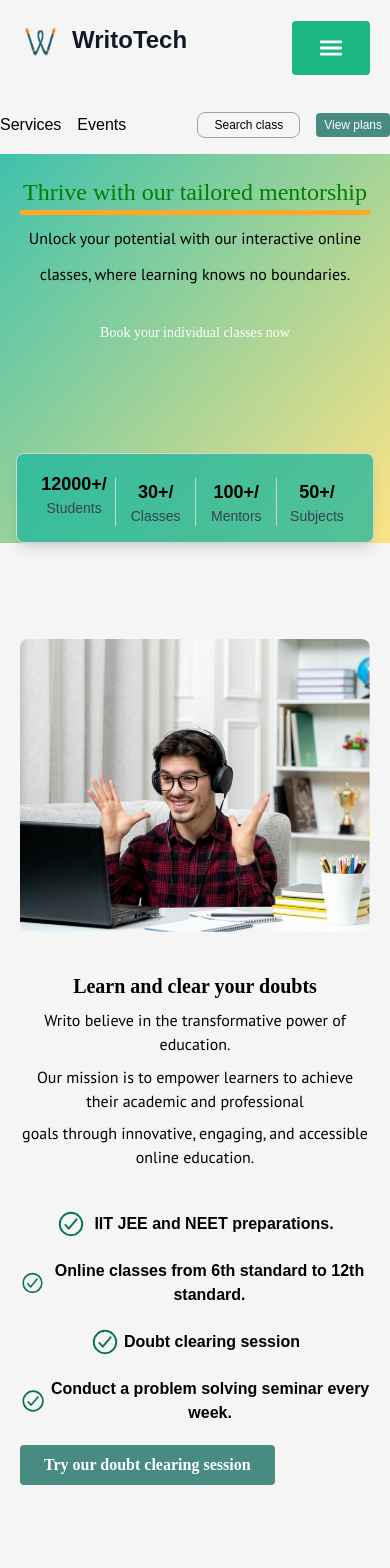
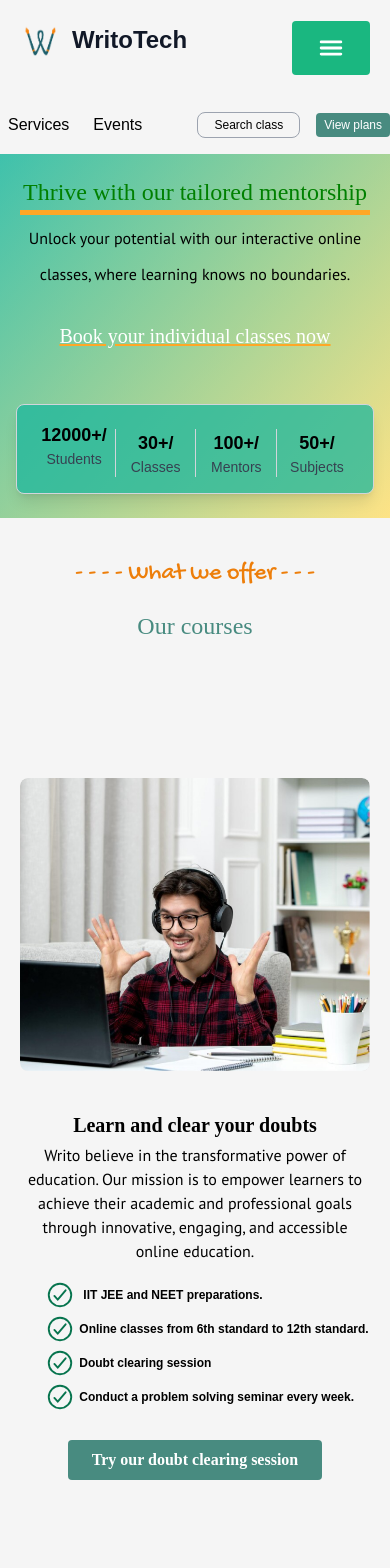
Before and after one commit to Writo03/Writo-Education-Frontend, a React (Create React App) app in the folder client/: page / in a window 390 px wide. Shown: the top 1568 px of the page. Built offline with nearby package versions, Linux system fonts and the light colour scheme; a web font is replaced by a local one.

Commit message:
responsiveness in the home page

```diff
--- a/client/src/Components/About.jsx
+++ b/client/src/Components/About.jsx
@@ -1,13 +1,13 @@
-import React from 'react';
-import topImage from '../assets/image1.png';
-import bottomImage from '../assets/image2.png';
+import React from "react";
+import topImage from "../assets/image1.png";
+import bottomImage from "../assets/image2.png";
 import { IoCheckmarkCircleOutline } from "react-icons/io5";
-import { Link } from 'react-router-dom';
+import { Link } from "react-router-dom";
 
 const About = () => {
   return (
-    <section className="text-gray-600 body-font">
-      <div className="container px-5 py-24 mx-auto flex flex-wrap">
+    <section className="text-gray-600 body-font flex justify-center items-center">
+      <div className="container px-5 py-24 mx-auto flex flex-wrap justify-center items-center">
         <div className="lg:w-1/2 w-full mb-10 lg:mb-0 rounded-lg overflow-hidden relative">
           <div className="relative w-full md:w-1/2 flex flex-col gap-4">
             <div className="relative">
@@ -26,43 +26,65 @@ const About = () => {
             </div>
           </div>
         </div>
-        <div className="flex flex-col flex-wrap lg:py-6 -mb-10 lg:w-1/2 lg:pl-12 lg:text-left text-center">
-          <div className="flex flex-col mb-10 lg:items-start items-center">
+        <div className="flex lg:items-start items-center flex-col flex-wrap lg:py-6 -mb-10 lg:w-1/2 lg:pl-12 lg:text-left text-center">
+          <div className="flex flex-col mb-4 md:mb-6 lg:mb-8 lg:items-start items-center">
             <div className="text-xl item3 text-black font-extrabold">
               Learn and clear your doubts
             </div>
-            <a className="mt-2 text-black item2 text-medium" style={{ display: 'block', marginBottom: '1px' }}>
-              Writo believe in the transformative power of education.
-            </a>
-            <a className="mt-2 text-black item2 text-medium" style={{ display: 'block' }}>
-              Our mission is to empower learners to achieve their academic and professional
-            </a>
-            <a className="mt-2 text-black item2 text-medium" style={{ display: 'block' }}>
-              goals through innovative, engaging, and accessible online education.
+            <div className="md:px-12 lg:px-0">
+              <a
+                className="lg:mt-2 mt-1 text-black item2 text-medium"
+                style={{ display: "block", marginBottom: "1px" }}
+              >
+                Writo believe in the transformative power of education. Our
+                mission is to empower learners to achieve their academic and
+                professional goals through innovative, engaging, and accessible
+                online education.
               </a>
             </div>
-          <div className="flex flex-col mb-5 lg:items-start items-center">
+          </div>
+          <div className="flex flex-col items-start text-xs md:text-sm lg:text-base ml-6 md:ml-10 lg:ml-0">
+            <div className="flex flex-col mb-1 md:mb-2 lg:mb-5 lg:items-start items-center">
               <p className="text-black font-bold flex items-center">
-              <IoCheckmarkCircleOutline style={{ fontSize: '30px', color: "#07744E" }} className="mr-2 item2" /> IIT JEE and NEET preparations.
+                <IoCheckmarkCircleOutline
+                  style={{ fontSize: "30px", color: "#07744E" }}
+                  className="mr-2 item2"
+                />{" "}
+                IIT JEE and NEET preparations.
               </p>
             </div>
-          <div className="flex flex-col mb-5 lg:items-start items-center">
+            <div className="flex flex-col mb-1 md:mb-2 lg:mb-5 lg:items-start items-center">
               <p className="text-black font-bold flex items-center">
-              <IoCheckmarkCircleOutline style={{ fontSize: '30px', color: "#07744E" }} className="mr-1 item2" /> Online classes from 6th standard to 12th standard.
+                <IoCheckmarkCircleOutline
+                  style={{ fontSize: "30px", color: "#07744E" }}
+                  className="mr-1 item2"
+                />{" "}
+                Online classes from 6th standard to 12th standard.
               </p>
             </div>
-          <div className="flex flex-col mb-5 lg:items-start items-center">
+            <div className="flex flex-col mb-1 md:mb-2 lg:mb-5 lg:items-start items-center">
               <p className="text-black font-bold flex items-center">
-              <IoCheckmarkCircleOutline style={{ fontSize: '30px', color: "#07744E" }} className="mr-1 item2" /> Doubt clearing session
+                <IoCheckmarkCircleOutline
+                  style={{ fontSize: "30px", color: "#07744E" }}
+                  className="mr-1 item2"
+                />{" "}
+                Doubt clearing session
               </p>
             </div>
-          <div className="flex flex-col mb-5 lg:items-start items-center">
+            <div className="flex flex-col mb-1 md:mb-2 lg:mb-5 lg:items-start items-center">
               <p className="text-black font-bold flex items-center">
-              <IoCheckmarkCircleOutline style={{ fontSize: '30px', color: "#07744E" }} className="mr-1 item2" /> Conduct a problem solving seminar every week.
+                <IoCheckmarkCircleOutline
+                  style={{ fontSize: "30px", color: "#07744E" }}
+                  className="mr-1 item2"
+                />{" "}
+                Conduct a problem solving seminar every week.
               </p>
             </div>
-          <Link to="/doubtsection">
-          <button className="flex mr-auto text-white bg-[#488B80] border-0 py-2 px-6 focus:outline-none hover:bg-indigo-600 rounded item3 font-semibold">Try our doubt clearing session</button>
+          </div>
+          <Link to="/doubtsection" className="py-2 mt-4">
+            <button className="flex mr-auto text-white bg-[#488B80] border-0 py-2 px-6 focus:outline-none hover:bg-indigo-600 rounded item3 font-semibold">
+              Try our doubt clearing session
+            </button>
           </Link>
         </div>
       </div>
--- a/client/src/Components/Courses1.jsx
+++ b/client/src/Components/Courses1.jsx
@@ -1,39 +1,40 @@
-import React from 'react'
-import './Courses.css';
-import { Link } from 'react-router-dom';
+import React from "react";
+import "./Courses.css";
+import { Link } from "react-router-dom";
 
 export default function Courses1() {
   return (
-    <div className = "outercourse my-3">
+    <div className="outercourse my-3">
       <div className="flex justify-center items-center mt-10">
-         <p className='text-center text-[#ED7E0A] text-2xl item5'>- - - -  What we offer  - - - </p>
+        <p className="text-center text-[#ED7E0A] text-2xl item5">
+          - - - - What we offer - - -
+        </p>
       </div>
       <h2 className="coursetitle item2 mt-3"> Our Courses</h2>
       <div className="innercourse">
         <div className="rownum1 my-5 mt-5">
-          <Link to ='/class-6beforepay'>
+          {[6, 7, 8, 9, 10].map((item, idx) => (
+            <Link key={idx} to={`/class-${item}beforepay`}>
+              <p className="classnum text-xs md:text-sm lg:text-base">Class {item}</p>
+            </Link>
+          ))}
+          {/* <Link to="/class-6beforepay">
             <p className="classnum">Class 6</p>
           </Link>
-            <Link to ='/class-7beforepay'>
+          <Link to="/class-7beforepay">
             <p className="classnum">Class 7</p>
           </Link>
-            <Link to ='/class-8beforepay'>
+          <Link to="/class-8beforepay">
             <p className="classnum">Class 8</p>
           </Link>
-            <Link to ='/class-9beforepay'>
+          <Link to="/class-9beforepay">
             <p className="classnum">Class 9</p>
           </Link>
-            <Link to ='/class-10beforepay'>
+          <Link to="/class-10beforepay">
             <p className="classnum">Class 10</p>
-            </Link>
-
-         </div>
-
-
-
-
-
+          </Link> */}
         </div>
       </div>
-  )
+    </div>
+  );
 }
--- a/client/src/Components/Courses2.jsx
+++ b/client/src/Components/Courses2.jsx
@@ -1,13 +1,12 @@
-import React from 'react'
-import './Courses2.css'
-import { Link } from 'react-router-dom';
+import React from "react";
+import "./Courses2.css";
+import { Link } from "react-router-dom";
 
 export default function Courses2() {
   return (
     <div className="outercourse2 my-1">
-            <div className="innercourse2">
-
-            <Link to ='/class-11'>
+      <div className="innercourse2 text-xs md:text-sm lg:text-base">
+        <Link to="/class-11">
           <div className="outertype2">
             <div className="type2">
               <h4> Class 11</h4>
@@ -15,8 +14,7 @@ export default function Courses2() {
             </div>
           </div>
         </Link>
-
-                <Link to ='/class-12'>
+        <Link to="/class-12">
           <div className="outertype2">
             <div className="type2">
               <h4> Class 12</h4>
@@ -24,8 +22,7 @@ export default function Courses2() {
             </div>
           </div>
         </Link>
-
       </div>
     </div>
-    )
+  );
 }
--- a/client/src/Components/Demo.jsx
+++ b/client/src/Components/Demo.jsx
@@ -4,7 +4,7 @@ const Demo = () => {
   return (
     <div className="flex items-center justify-center py-8 mt-3">
       <div
-        className="w-4/5 p-6 rounded-lg shadow-md"
+        className="w-full p-6 rounded-lg shadow-md mx-8"
         style={{ backgroundColor: 'rgba(234, 243, 254, 0.45)' }}
       >
         <h2 className="text-2xl font-semibold item-5 text-transparent bg-clip-text bg-gradient-to-r from-purple-500 to-pink-500 text-center">
--- a/client/src/Components/Doubt.jsx
+++ b/client/src/Components/Doubt.jsx
@@ -1,31 +1,32 @@
-import React from 'react';
-import sampleImage from '../assets/doubt.png';
-import { Link } from 'react-router-dom';
+import React from "react";
+import sampleImage from "../assets/doubt.png";
+import { Link } from "react-router-dom";
 
 const Doubt = () => {
   return (
     <div className="flex flex-col items-center justify-center py-16 px-4 bg-white">
       <h2 className="text-2xl text-[#ED7E0A] mb-2 item5">
-       - - - -   Having doubts -- - - -
+        - - - - Having doubts -- - - -
       </h2>
       <h1 className="text-2xl coursetitle text-green-700 mb-6 item2">
         Clear your doubts
       </h1>
       <div className="flex flex-col lg:flex-row items-center w-full lg:w-4/5">
-        <div className="lg:w-2/3 w-full mb-6 lg:mb-0">
+        <div className="lg:w-2/3 w-full mb-6 lg:mb-0 flex flex-col items-center">
           <h2 className="text-2xl font-bold bg-clip-text bg-gradient-to-r from-purple-500 to-pink-500 text-center mb-4">
             Are you struggling with doubts while preparing for JEE/NEET ?
           </h2>
-          <p className="mb-4 text-lg text-gray-800 item2">
-            Look no further! Writo Education offers a unique live doubt session program
-            designed to address all your queries in real-time. Our platform connects you
-            with experienced faculties from renowned institutions like IITs and NITs,
-            ensuring personalized guidance and support tailored to your needs.
+          <p className="mb-4 text-lg text-gray-800 item2 text-center">
+            Look no further! Writo Education offers a unique live doubt session
+            program designed to address all your queries in real-time. Our
+            platform connects you with experienced faculties from renowned
+            institutions like IITs and NITs, ensuring personalized guidance and
+            support tailored to your needs.
           </p>
-          <Link to ='/doubtcourses'>
-          <button className="px-6 py-3 bg-[#488B80] item2 text-white font-semibold rounded-md hover:bg-green-700 focus:outline-none">
-            Try Doubt clearing session
-          </button>
+          <Link to="/doubtcourses">
+            <button className="px-6 py-3 bg-[#488B80] item2 text-white font-semibold rounded-md hover:bg-green-700 focus:outline-none">
+              Try Doubt clearing session
+            </button>
           </Link>
         </div>
         <div className="lg:w-1/4 w-full flex justify-center lg:ml-10">
--- a/client/src/Components/ExpertGuidance.jsx
+++ b/client/src/Components/ExpertGuidance.jsx
@@ -1,27 +1,31 @@
-import React from 'react'
-import './Expert.css'
-import img1 from '../assets/img.png'
-import { Link } from 'react-router-dom';
+import React from "react";
+import "./Expert.css";
+import img1 from "../assets/img.png";
+import { Link } from "react-router-dom";
 
 export default function ExpertGuidance() {
   return (
     <div className="outerexpert my-5">
-        <div className="innerexpert">
+      <div className="innerexpert">
         <div className="imagee">
-        <img className="imgg" src={img1} alt="missing image" />
+          <img className="imgg" src={img1} alt="missing image" />
         </div>
-
         <div className="content">
-            <h3 className='gradientheading'>Unlock Your Potential With Expert Guidance ! </h3>
-
-            <p className='para'>Tailored advice and support from experienced mentors.Join Our Mentorship Program Today! Transform your aspirations into achievements with our dedicated mentors.</p>
-            <Link to ='/mentorship'>
-            <button className="flex mr-auto text-white bg-[#488B80] border-0 py-2 px-6 focus:outline-none hover:bg-indigo-600 rounded item3 font-semibold ">Try our mentorship program</button>
-            </Link>
+          <h3 className="gradientheading py-4">
+            Unlock Your Potential With Expert Guidance !{" "}
+          </h3>
+          <p className="para text-xs md:text-sm lg:text-base leading-relaxed">
+            Tailored advice and support from experienced mentors.Join Our
+            Mentorship Program Today! Transform your aspirations into
+            achievements with our dedicated mentors.
+          </p>
+          <Link to="/mentorship" className="py-2 mt-4">
+            <button className="flex mr-auto text-white bg-[#488B80] border-0 py-2 px-6 focus:outline-none hover:bg-indigo-600 rounded item3 font-semibold ">
+              Try our mentorship program
+            </button>
+          </Link>
         </div>
-
-        </div>
-
+      </div>
     </div>
-  )
+  );
 }
--- a/client/src/Components/HeroSection.jsx
+++ b/client/src/Components/HeroSection.jsx
@@ -1,14 +1,24 @@
-import React from 'react';
-import HeroImage from '../assets/hero-image.png';
+import React from "react";
+import HeroImage from "../assets/hero-image.png";
 
 const HeroSection = () => {
   return (
-    <div className="relative z-10 hero-section custom-gradient "> {/* Ensure z-index is lower than Services */}
+    <div className="relative z-10 hero-section custom-gradient ">
+      {/* Ensure z-index is lower than Services */}
       <section className="hero ">
         <div className="hero-text item1">
-          <h1 className='text-green-900'><span>Thrive with our tailored mentorship</span></h1>
-          <p className='text-3xl'>Unlock your potential with our interactive online classes, where learning knows no boundaries.</p>
-          <button>Book your individual classes now</button>
+          <h1 className="text-green-900">
+            <span>Thrive with our tailored mentorship</span>
+          </h1>
+          <p className="text-3xl">
+            Unlock your potential with our interactive online classes, where
+            learning knows no boundaries.
+          </p>
+          <button /* className="border border-[#008000]" */>
+            <span className="underline decoration-[#ffa726] text-xl">
+              Book your individual classes now
+            </span>
+          </button>
         </div>
         <div className="hero-image flex justify-center items-center relative">
           <div className="image-wrapper p-2 rounded-full border-2 border-dashed border-green-800">
@@ -24,12 +34,10 @@ const HeroSection = () => {
           </div>
         </div>
       </section>
-
       {/* Add some space below the hero section */}
-      <div className="my-20"></div>
-
+      {/* <div className="my-20"></div> */}
+      <div className="py-6">
         <section className="stats-box w-11/12 md:w-1/2 mx-auto rounded-lg  p-4 border border-gray-300 shadow-lg bg-[rgba(26,183,157,0.74)]">
-
           <div className="flex flex-wrap justify-around text-center space-y-2 md:space-y-0 md:space-x-0 divide-x divide-gray-300">
             <div className="mb-2 w-1/2 md:w-auto px-2 md:px-4 flex-1">
               <h3 className="text-lg md:text-xl font-bold">12000+/</h3>
@@ -50,6 +58,7 @@ const HeroSection = () => {
           </div>
         </section>
       </div>
+    </div>
   );
 };
 
--- a/client/src/Components/Navbar2.jsx
+++ b/client/src/Components/Navbar2.jsx
@@ -6,14 +6,17 @@ import "./NavBar2.css";
 const NavBar2 = () => {
   const [showServices, setShowServices] = useState(false);
   const [showEvents, setShowEvents] = useState(false);
+  const [selected, setSelected] = useState("");
 
   const handleServicesClick = () => {
+    setSelected((prev) => (prev === "services" ? "" : "services"));
     setShowServices((prevState) => !prevState);
     setShowEvents(false); // Hide Events component when Services component is clicked
     console.log("Clicked Services");
   };
 
   const handleEventsClick = () => {
+    setSelected((prev) => (prev === "events" ? "" : "events"));
     setShowEvents((prevState) => !prevState);
     setShowServices(false); // Hide Services component when Events component is clicked
     console.log("Clicked Events");
@@ -21,16 +24,20 @@ const NavBar2 = () => {
 
   return (
     <nav className="w-full overflow-x-hidden">
-      <div className="max-w-7xl mx-auto flex items-center justify-between py-4  md:px-12">
-        <div className="flex items-center space-x-4 md:space-x-10">
+      <div className="max-w-7xl mx-auto flex items-center justify-between py-4 md:px-12">
+        <div className="flex items-center space-x-2 md:space-x-6">
           <button
-            className="text-black font-medium text-base md:text-2xl hover:text-gray-400"
+            className={`${
+              selected === "services" && "bg-green-200"
+            } text-black font-medium text-base md:text-2xl sm:mr-2 hover:bg-green-200 rounded-md px-2`}
             onClick={handleServicesClick}
           >
             Services
           </button>
           <button
-            className="text-black font-medium text-base md:text-2xl sm:mr-2 hover:text-gray-400"
+            className={`${
+              selected === "events" && "bg-green-200"
+            } text-black font-medium text-base md:text-2xl sm:mr-2 hover:bg-green-200 rounded-md px-2`}
             onClick={handleEventsClick}
           >
             Events
--- a/client/src/Components/Test.jsx
+++ b/client/src/Components/Test.jsx
@@ -1,5 +1,5 @@
-import React from 'react';
-import image from '../assets/test.png';
+import React from "react";
+import image from "../assets/test.png";
 
 const Test = () => {
   return (
@@ -8,27 +8,31 @@ const Test = () => {
         className="text-white py-12 px-4 relative"
         style={{
           backgroundImage: `url(${image})`,
-          backgroundSize: 'cover',
-          backgroundPosition: 'center',
+          backgroundSize: "cover",
+          backgroundPosition: "center",
         }}
       >
         <div
           className="absolute inset-0"
-          style={{ backgroundColor: 'rgba(34, 34, 34,0.86)' }}
+          style={{ backgroundColor: "rgba(34, 34, 34,0.86)" }}
         ></div>
-        <div className="container mx-auto flex flex-col lg:flex-row items-start lg:items-center relative z-10">
-          <div className="lg:w-1/2 w-full mb-10 lg:mb-0">
-            <h1 className="text-3xl font-bold mb-4 text-[#85E8C5]">All India test</h1>
-            <h2 className="text-2xl text-[#85E8C5] mb-4">Boost your Exam preparation</h2>
-            <p className="mb-2 text-white">
+        <div className="container mx-auto flex justify-center items-center relative z-10">
+          <div className="flex flex-col items-center lg:w-1/2 w-full">
+            <h1 className="text-3xl font-bold lg:mb-4 md:mb-2 mb-1 text-[#85E8C5]">
+              All India test
+            </h1>
+            <h2 className="text-2xl text-[#85E8C5] lg:mb-4 md:mb-2 mb-1">
+              Boost your Exam preparation
+            </h2>
+            <p className="lg:mb-2 mb-1 text-white px-8 md:px-24 text-center">
               Enhance your exam preparation with the All India Test Series.
-            </p>
-            <p className="mb-4">
               Achieve your academic goals and secure top ranks!
             </p>
-            <a href="/jee-test-series"><button className="bg-[#488B80] text-white font-semibold py-2 px-4 rounded hover:bg-green-600">
-              Join Today
-            </button></a>
+            <a href="/jee-test-series" className="mt-4">
+              <button className="bg-[#488B80] text-white font-semibold py-2 px-4 rounded hover:bg-green-600">
+                Join Today
+              </button>
+            </a>
           </div>
         </div>
       </section>
--- a/client/src/Home.jsx
+++ b/client/src/Home.jsx
@@ -1,22 +1,22 @@
-import React,{useState} from 'react'
-import Navbar from './Components/Navbar';
+import React, { useState } from "react";
+import Navbar from "./Components/Navbar";
 
-import HeroSection from './Components/HeroSection';
+import HeroSection from "./Components/HeroSection";
 
-import About from './Components/About';
-import TestimonialCard from './Components/TestominalCard';
-import image from './assets/image copy.png';
+import About from "./Components/About";
+import TestimonialCard from "./Components/TestominalCard";
+import image from "./assets/image copy.png";
 
-import Contactus from './Components/Contactus';
-import Test from './Components/Test';
-import Demo from './Components/Demo';
+import Contactus from "./Components/Contactus";
+import Test from "./Components/Test";
+import Demo from "./Components/Demo";
 
-import Doubt from './Components/Doubt';
-import Courses from './Components/Courses';
-import ExpertGuidance from './Components/ExpertGuidance';
-import Courses1 from './Components/Courses1';
-import Courses2 from './Components/Courses2';
-import Navbar2 from './Components/Navbar2';
+import Doubt from "./Components/Doubt";
+import Courses from "./Components/Courses";
+import ExpertGuidance from "./Components/ExpertGuidance";
+import Courses1 from "./Components/Courses1";
+import Courses2 from "./Components/Courses2";
+import Navbar2 from "./Components/Navbar2";
 const Home = () => {
   const [dropdownOpen, setDropdownOpen] = useState(false);
   const testimonialsData = [
@@ -24,50 +24,48 @@ const Home = () => {
       name: "Henry Letham",
       text: "Edison bulb retro cloud bread echo park, helvetica stumptown taiyaki taxidermy 90's cronut +1 kinfolk. Single-origin coffee ennui shaman taiyaki vape DIY tote bag drinking vinegar cronut adaptogen squid fanny pack vaporware.",
       image: image,
-          stars: 4
+      stars: 4,
     },
     {
       name: "Holden Caulfield",
       text: "Edison bulb retro cloud bread echo park, helvetica stumptown taiyaki taxidermy 90's cronut +1 kinfolk. Single-origin coffee ennui shaman taiyaki vape DIY tote bag drinking vinegar cronut adaptogen squid fanny pack vaporware.",
       image: image,
-          stars: 3
+      stars: 3,
     },
     {
       name: "Alper Kamu",
       text: "Edison bulb retro cloud bread echo park, helvetica stumptown taiyaki taxidermy 90's cronut +1 kinfolk. Single-origin coffee ennui shaman taiyaki vape DIY tote bag drinking vinegar cronut adaptogen squid fanny pack vaporware.",
       image: image,
-          stars: 5
+      stars: 5,
     },
     {
       name: "Henry Letham",
       text: "Edison bulb retro cloud bread echo park, helvetica stumptown taiyaki taxidermy 90's cronut +1 kinfolk. Single-origin coffee ennui shaman taiyaki vape DIY tote bag drinking vinegar cronut adaptogen squid fanny pack vaporware.",
       image: image,
-          stars: 2
-        }
+      stars: 2,
+    },
   ];
   return (
-
     <div>
-
       <Navbar />
       <Navbar2 />
-        <div className='bg1 overflow-h'>
-        <HeroSection dropdownOpen={dropdownOpen}/>
+      <div className="bg1 overflow-h">
+        <HeroSection dropdownOpen={dropdownOpen} />
       </div>
-        {/* <Courses /> */}
+      <Courses />
       <About />
       <Courses1 />
       <Courses2 />
-          {/* <MentorCard mentors={mentors} /> */}
-          <ExpertGuidance/>
+      {/* <MentorCard mentors={mentors} /> */} {/* Still in progress */}
+      <ExpertGuidance />
       <Doubt />
       <Test />
-
       <TestimonialCard testimonials={testimonialsData} />
+      {/* kaushik work left - pagination is not working */}
       <Demo />
       <Contactus />
     </div>
-  )
-}
+  );
+};
 
-export default Home
+export default Home;
```
Also changed, not shown: client/src/Components/Contactus.jsx (+23 -10 lines). Lines whose indentation alone changed are shown as unchanged.
